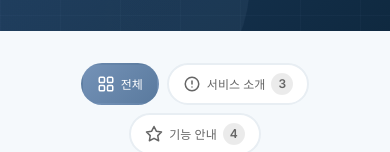
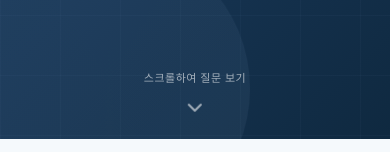
Before and after one commit to hoho715-park/refactory_frontend, a React (Vite) app: page /refactory_frontend/faq in a window 390 px wide. Shown: the part 705-857 px from the top of the page. Built offline with nearby package versions, Linux system fonts and the light colour scheme.

Commit message:
하단으로 스크롤하기 버튼을 제작해 이를 클릭하면 넘어갈 수 있도록 설정

```diff
--- a/src/pages/FAQ/FAQ.css
+++ b/src/pages/FAQ/FAQ.css
@@ -1,12 +1,17 @@
 .faq-page {
   min-height: 100vh;
   background-color: #f5f9fc;
+  scroll-behavior: smooth;
 }
 
 /* ==================== Hero Section ==================== */
 .faq-hero {
   position: relative;
-  padding: 220px 40px 80px;
+  min-height: 100vh;
+  display: flex;
+  align-items: center;
+  justify-content: center;
+  padding: 120px 40px 80px;
   background: linear-gradient(135deg, #2d4a6f 0%, #1a3a5c 50%, #0f2940 100%);
   overflow: hidden;
 }
@@ -164,11 +169,61 @@
   background: rgba(255, 255, 255, 0.15);
 }
 
+/* Scroll Indicator */
+.scroll-indicator {
+  position: absolute;
+  bottom: 40px;
+  left: 50%;
+  transform: translateX(-50%);
+  display: flex;
+  flex-direction: column;
+  align-items: center;
+  gap: 8px;
+  color: rgba(255, 255, 255, 0.6);
+  cursor: pointer;
+  transition: all 0.3s ease;
+  animation: bounce 2s ease-in-out infinite;
+}
+
+.scroll-indicator:hover {
+  color: rgba(255, 255, 255, 0.9);
+}
+
+.scroll-indicator span {
+  font-family: 'Inter', sans-serif;
+  font-size: 13px;
+  font-weight: 500;
+  letter-spacing: 0.5px;
+}
+
+.scroll-indicator svg {
+  animation: arrowBounce 1.5s ease-in-out infinite;
+}
+
+@keyframes bounce {
+  0%, 100% {
+    transform: translateX(-50%) translateY(0);
+  }
+  50% {
+    transform: translateX(-50%) translateY(-5px);
+  }
+}
+
+@keyframes arrowBounce {
+  0%, 100% {
+    transform: translateY(0);
+  }
+  50% {
+    transform: translateY(5px);
+  }
+}
+
 /* ==================== Main Content ==================== */
 .faq-content {
+  min-height: 100vh;
   max-width: 900px;
   margin: 0 auto;
-  padding: 60px 40px 80px;
+  padding: 80px 40px 100px;
 }
 
 /* ==================== Category Filter ==================== */
@@ -687,7 +742,16 @@
 /* ==================== Responsive Design ==================== */
 @media (max-width: 768px) {
   .faq-hero {
-    padding: 180px 24px 60px;
+    min-height: 100vh;
+    padding: 120px 24px 80px;
+  }
+
+  .scroll-indicator {
+    bottom: 30px;
+  }
+
+  .scroll-indicator span {
+    font-size: 12px;
   }
 
   .faq-hero-content h1 {
@@ -790,7 +854,16 @@
 
 @media (max-width: 480px) {
   .faq-hero {
-    padding: 160px 16px 48px;
+    min-height: 100vh;
+    padding: 100px 16px 70px;
+  }
+
+  .scroll-indicator {
+    bottom: 20px;
+  }
+
+  .scroll-indicator span {
+    font-size: 11px;
   }
 
   .hero-badge {
--- a/src/pages/FAQ/FAQ.jsx
+++ b/src/pages/FAQ/FAQ.jsx
@@ -182,9 +182,16 @@ function FAQ() {
             </div>
           </div>
         </div>
+
+        <div className="scroll-indicator" onClick={() => document.getElementById('faq-list-section').scrollIntoView({ behavior: 'smooth' })}>
+          <span>스크롤하여 질문 보기</span>
+          <svg width="24" height="24" viewBox="0 0 24 24" fill="none" xmlns="http://www.w3.org/2000/svg">
+            <path d="M6 9L12 15L18 9" stroke="currentColor" strokeWidth="2" strokeLinecap="round" strokeLinejoin="round"/>
+          </svg>
+        </div>
       </section>
 
-      <main className="faq-content">
+      <main id="faq-list-section" className="faq-content">
         {/* Category Filter */}
         <div className="category-filter">
           {categories.map(cat => (
```
